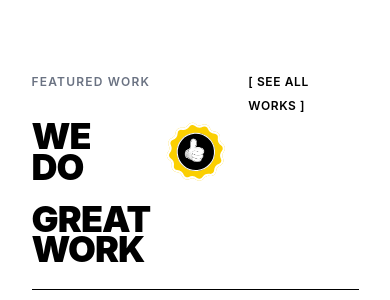
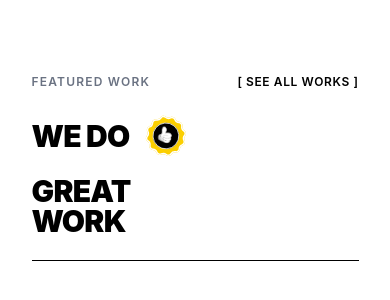
Before and after one commit to qtps/melyn, a React (Vite) app: page / in a window 390 px wide. Shown: the part 5284-5584 px from the top of the page. Built offline with nearby package versions, Linux system fonts and the light colour scheme.

Commit message:
solve some responsive issues in GreatWork.jsx

```diff
--- a/src/components/GreatWork.jsx
+++ b/src/components/GreatWork.jsx
@@ -1,4 +1,4 @@
-import  { useEffect, useRef } from 'react';
+import { useEffect, useRef } from 'react';
 import { gsap } from 'gsap';
 import { ScrollTrigger } from 'gsap/ScrollTrigger';
 import work1 from '../assets/images/work-1.png';
@@ -7,7 +7,6 @@ import work3 from '../assets/images/work-3.png';
 import work4 from '../assets/images/work-4.png';
 import work5 from '../assets/images/work-5.png';
 import ThumbsUp from '../assets/icons/thumbs-up.svg';
-
 
 gsap.registerPlugin(ScrollTrigger);
 
@@ -102,20 +101,25 @@ const GreatWork = () => {
   return (
     <section className="container mx-auto px-6 py-16 font-sans">
       {/* Header Section */}
-
-
-<div className="flex justify-between items-start mb-16 border-b pb-6">
+      <div className="flex justify-between items-start mb-16 border-b pb-6 gap-4">
         <div>
           <span className="text-xs tracking-widest text-gray-500 uppercase font-semibold">
             FEATURED WORK
           </span>
 
-    <h2 className="text-4xl md:text-5xl font-black tracking-tight text-black mt-2 leading-[0.85] uppercase">
-      <span className="inline-flex items-center ">
-        WE DO
-        <img src={ThumbsUp} alt="Thumbs Up" className="w-26 h-26 inline-block object-contain" />
+          <h2 className="text-3xl mm:text-4xl md:text-5xl font-black tracking-tight text-black mt-2 leading-none uppercase">
+            {/* Line 1: WE DO + Icon */}
+            <span className="flex items-center  whitespace-nowrap">
+              <span>WE DO</span>
+              <img
+                src={ThumbsUp}
+                alt="Thumbs Up"
+                className="w-16 h-16 ms:w-18 ms:h-18 mm:w-18 mm:h-18 md:w-26 md:h-26 inline-block object-contain"
+              />
             </span>
-      <span className="block">
+
+            {/* Line 2: GREAT WORK strictly on new line */}
+            <span className="block mt-1">
               GREAT WORK
             </span>
           </h2>
@@ -124,7 +128,7 @@ const GreatWork = () => {
         <div>
           <a
             href="#all-works"
-      className="text-xs font-semibold tracking-wider text-black hover:opacity-70 transition-opacity uppercase"
+            className="text-xs font-semibold tracking-wider text-black hover:opacity-70 transition-opacity uppercase whitespace-nowrap"
           >
             [ SEE ALL WORKS ]
           </a>
@@ -142,7 +146,7 @@ const GreatWork = () => {
             }`}
           >
             {/* Image Placeholder with Hover Zoom */}
-            <div className="relative w-full h-100 md:h-120 bg-gray-100 overflow-hidden mb-5">
+            <div className="relative w-full h-80 ms:h-96 md:h-120 bg-gray-100 overflow-hidden mb-5">
               {project.image ? (
                 <img
                   src={project.image}
@@ -174,7 +178,7 @@ const GreatWork = () => {
                 {project.tags.map((tag, tIdx) => (
                   <span
                     key={tIdx}
-                    className={`text-[10px] font-bold px-2 py-0.5 uppercase tracking-wider  ${tag.bg}`}
+                    className={`text-[10px] font-bold px-2 py-0.5 uppercase tracking-wider ${tag.bg}`}
                   >
                     {tag.name}
                   </span>
```
Lines whose indentation alone changed are shown as unchanged.
